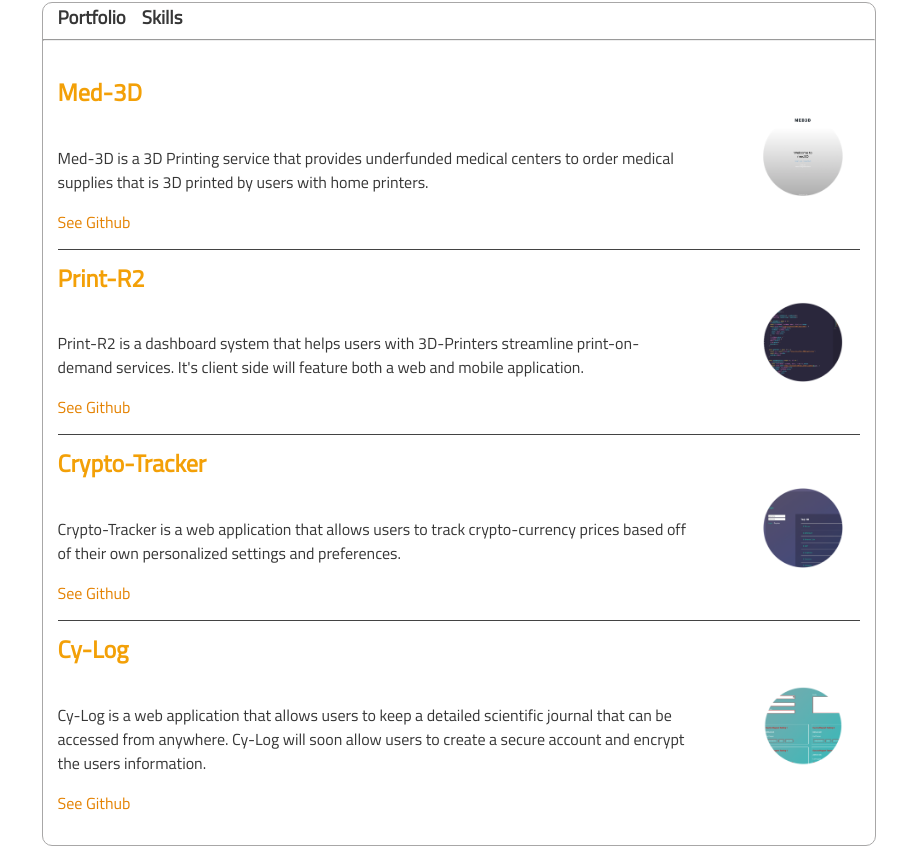
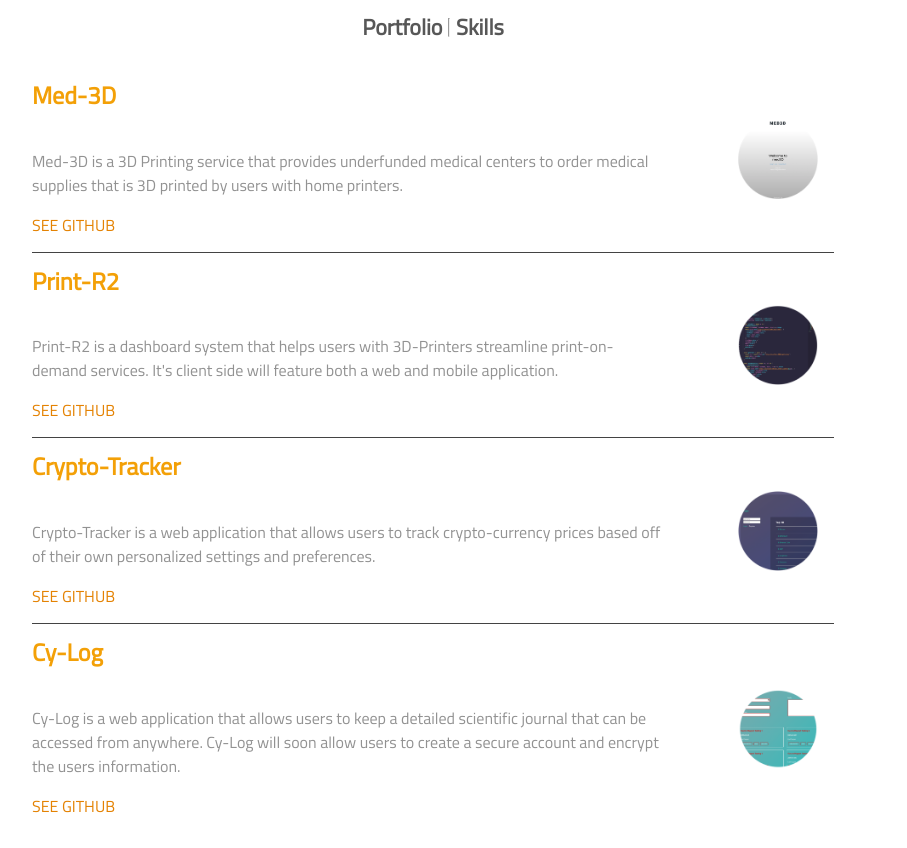
Before and after one commit to mholmberg13/matthewholmberg2, a React (Create React App) app: page /webdevelopment in a window 1280 px wide. Shown: the part 1389-2237 px from the top of the page, without its empty margins (207-1114 px from the left). Built offline with nearby package versions, Linux system fonts and the light colour scheme.

Commit message:
ChRemoved Port border and fixed Skills and Tabs layout.

```diff
--- a/src/App.css
+++ b/src/App.css
@@ -302,6 +302,10 @@
   padding: 0;
 }
 
+.web-main-content-container li {
+  color: #e48202;
+}
+
 .web-intro {
   width: 100%;
   display: flex;
@@ -390,23 +394,30 @@
   flex-direction: row;
   flex-wrap: wrap;
   justify-content: space-evenly;
-  margin-top: 50px;
-  padding-bottom: 20px;
+  gap: 30px;
+  margin-top: 20px;
+  padding-bottom: 30px;
 }
 
 .skill-container {
-  width: 15%;
+  width: 20%;
   height: 3em;
 }
 
 .Skills h1 {
   width: 100%;
+  margin-bottom: 5px;
+}
+
+.skill-container h4 {
+  color: #525252;
 }
 
 .skill-container:hover h4 {
   font-size: 150%;
   transition-duration: 500ms;
   margin-top: -5%;
+  color: #e48202;
 }
 
 /* Portfolio Display */
@@ -415,26 +426,44 @@
   display: flex;
   flex-direction: row;
   justify-content: space-between;
-  width: 15%;
+  width: 17%;
   height: auto;
-  margin-left: 15px;
-  margin-right: auto;
+  margin: 8px auto 8px auto;
+}
+
+.tabs h3 {
+  font-size: 22px;
+}
+
+.tabs hr {
+  margin-top: 8px;
+  margin-bottom: 7px;
 }
 
 .port-tab {
   width: auto;
   margin: 0;
+  color: #575757;
+}
+
+.port-tab:hover {
+  color: #f3a007;
+  cursor: pointer;
 }
 
 .port-display-container {
   width: 65%;
   height: fit-content;
-  border: 1px solid #a8a7a7;
   border-radius: 10px;
   margin-top: 7vw;
-  margin-left: 4%;
   overflow: visible;
   margin-bottom: 30px;
+}
+
+.port-tab-line {
+  width: 13%;
+  margin-left: 20px;
+  margin-right: auto;
 }
 
 .portfolio-display {
@@ -468,6 +497,7 @@
 
 .port-card p {
   width: 90%;
+  color: #929292;
 }
 
 .port-card a {
--- a/src/components/PortDisplay.js
+++ b/src/components/PortDisplay.js
@@ -28,15 +28,16 @@ class PortDisplay extends React.Component {
             <div className='port-display-container'>
                 <div className='tabs'>
                     <h3 onClick={this.handlePortChange} className='port-tab'>Portfolio</h3>
+                    <hr/>
                     <h3 onClick={this.handleSkillChange} className='port-tab'>Skills</h3>
                 </div>
-                <hr/>
+                {/* <hr className='port-tab-line'/> */}
                 {this.state.tab === 0 ? <div className='portfolio-display'>
                     <div className='port-card-container'>
                         <div className='port-card'>
                             <h2>Med-3D</h2>
                             <p>Med-3D is a 3D Printing service that provides underfunded medical centers to order medical supplies that is 3D printed by users with home printers.</p>
-                            <a href='#'>See Github</a>
+                            <a href='#'>SEE GITHUB</a>
                             <div className="tools-used">
                                 <h4>Built with:</h4>
                                 <ul>
@@ -55,7 +56,7 @@ class PortDisplay extends React.Component {
                         <div className='port-card'>
                             <h2>Print-R2</h2>
                             <p>Print-R2 is a dashboard system that helps users with 3D-Printers streamline print-on-demand services. It's client side will feature both a web and mobile application.</p>
-                            <a href='#'>See Github</a>
+                            <a href='#'>SEE GITHUB</a>
                             <div className="tools-used">
                                 <h4>Built with:</h4>
                                 <ul>
@@ -74,7 +75,7 @@ class PortDisplay extends React.Component {
                         <div className='port-card'>
                             <h2>Crypto-Tracker</h2>
                             <p>Crypto-Tracker is a web application that allows users to track crypto-currency prices based off of their own personalized settings and preferences.</p>
-                            <a href='#'>See Github</a>
+                            <a href='#'>SEE GITHUB</a>
                             <div className="tools-used">
                                 <h4>Built with:</h4>
                                 <ul>
@@ -93,7 +94,7 @@ class PortDisplay extends React.Component {
                         <div className='port-card'>
                             <h2>Cy-Log</h2>
                             <p>Cy-Log is a web application that allows users to keep a detailed scientific journal that can be accessed from anywhere. Cy-Log will soon allow users to create a secure account and encrypt the users information.</p>
-                            <a href='#'>See Github</a>
+                            <a href='#'>SEE GITHUB</a>
                             <div className="tools-used">
                                 <h4>Built with:</h4>
                                 <ul>
```
